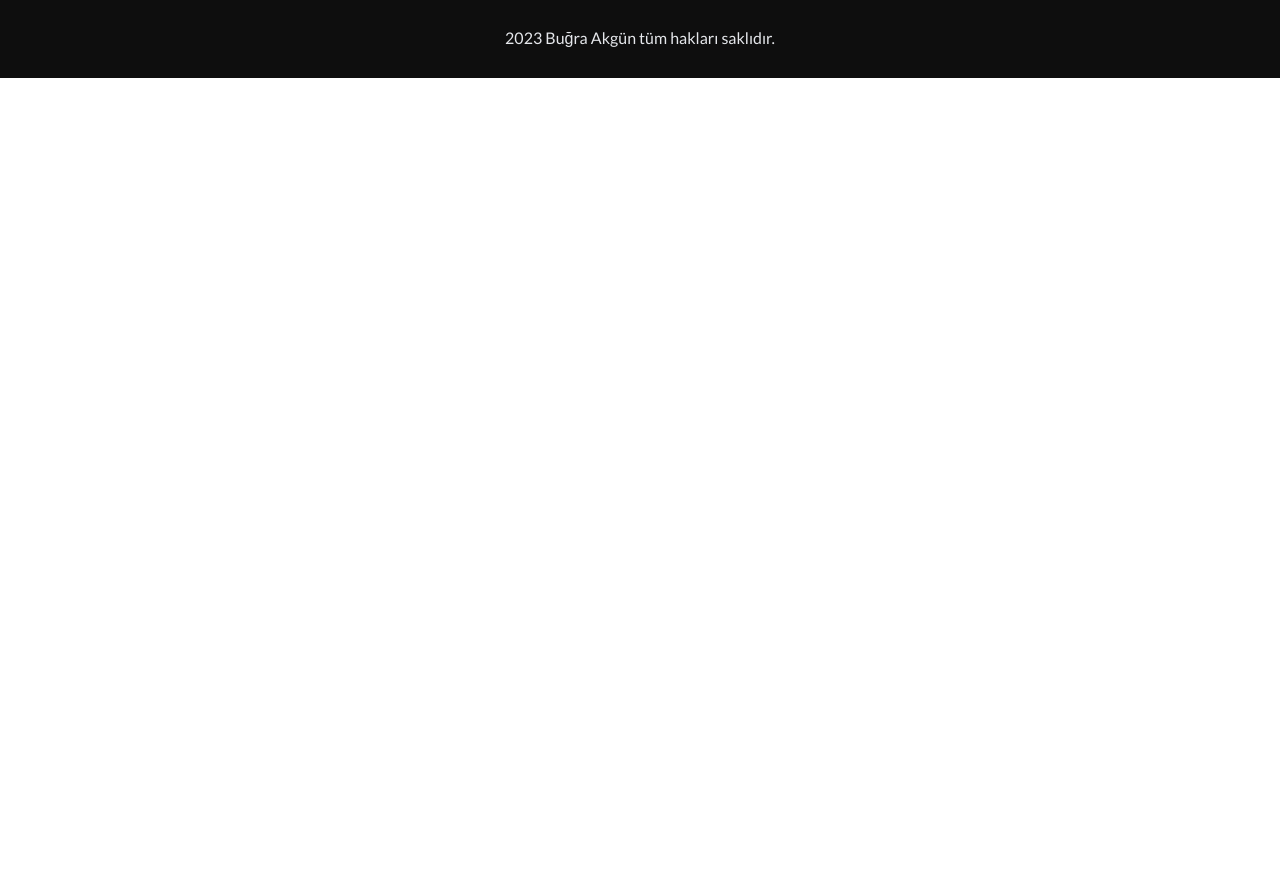
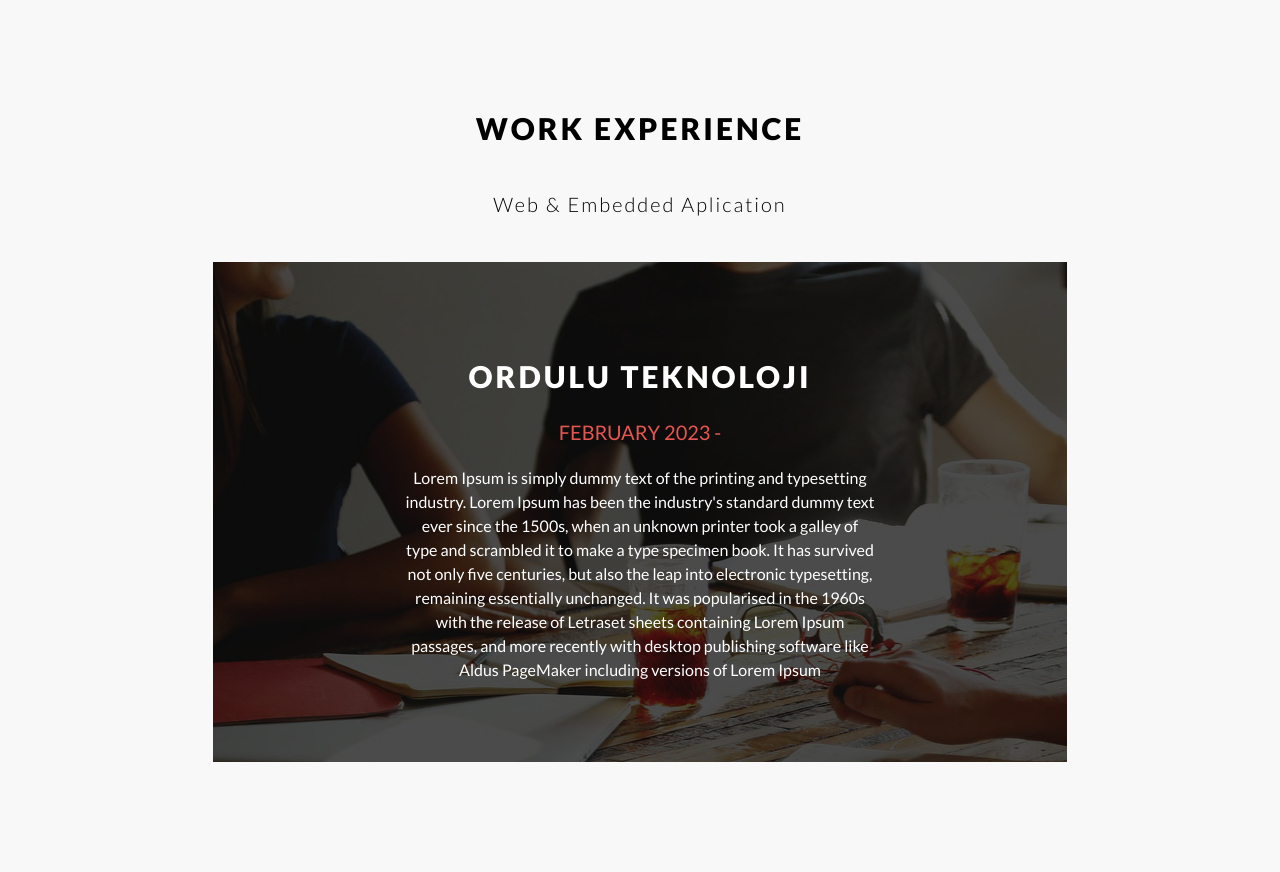
Before and after one commit to bugraakgun/personal-resume-web-template-react-tailwind, a React (Create React App) app: page /profile in a window 1280 px wide. Shown: the part 1922-2794 px from the top of the page. Before the commit the page ends 2000 px from the top, so only its background shows below. Built offline with nearby package versions, Linux system fonts and the light colour scheme.

Commit message:
Work experience section added

```diff
--- a/src/components/Profile.js
+++ b/src/components/Profile.js
@@ -21,23 +21,23 @@ function Profile() {
               Junior Front End Developer
             </span>
             <div className='mt-12'>
-              <a href="#" className='text-3xl bg-white inline-block rounded-full p-3 hover:opacity-80 transition-all hover:text-blue-600'>
+              <a href="#" className='text-3xl bg-main_white inline-block rounded-full p-3 hover:opacity-80 transition-all hover:text-blue-600'>
                 <BsMailbox />
               </a>
-              <a href="#" className='text-3xl bg-white inline-block rounded-full p-3 ml-4 hover:opacity-80 transition-all hover:text-blue-600'>
+              <a href="#" className='text-3xl bg-main_white inline-block rounded-full p-3 ml-4 hover:opacity-80 transition-all hover:text-blue-600'>
                 <BsLinkedin />
               </a>
-              <a href="#" className='text-3xl bg-white inline-block rounded-full p-3 ml-4 hover:opacity-80 transition-all hover:text-blue-600'>
+              <a href="#" className='text-3xl bg-main_white inline-block rounded-full p-3 ml-4 hover:opacity-80 transition-all hover:text-blue-600'>
                 <BsGithub />
               </a>
-              <a href="#" className='text-3xl bg-white inline-block rounded-full p-3 ml-4 hover:opacity-80 transition-all hover:text-blue-600'>
+              <a href="#" className='text-3xl bg-main_white inline-block rounded-full p-3 ml-4 hover:opacity-80 transition-all hover:text-blue-600'>
                 <BsTwitter />
               </a>
             </div>
           </div>
         </div>
       </div>
-      <div className='h-[36rem] bg-white flex flex-col justify-center items-center px-96'>
+      <div className='h-[36rem] bg-main_white flex flex-col justify-center items-center px-96'>
         <h1 className='text-4xl font-black tracking-widest'>ABOUT ME</h1>
         <h2 className='text-xl font-medium tracking-wider mt-9'>Junior Front End Developer</h2>
         <p className='text-lg font-light tracking-wider mt-9'>
@@ -59,31 +59,75 @@ function Profile() {
           <span className='text-white text-4xl font-black tracking-widest'>MY SKILLS</span>
           <span className='text-white text-2xl font-light tracking-widest mt-10'>Web Developer</span>
           <div className='flex flex-row text-center mt-12 gap-10'>
-              <div className='h-60 w-60 rounded-full border-4 border-theme_red bg-white flex justify-center items-center flex-col gap-y-3 hover:border-8 transition-all'>
+              <div className='h-60 w-60 rounded-full border-4 border-theme_red bg-main_white flex justify-center items-center flex-col gap-y-3 hover:border-8 transition-all'>
                 <span href="#" className='text-4xl bg-theme_red inline-block rounded-full p-3 hover:opacity-80 transition-all hover:text-blue-600'>
                   <DiJavascript1 className='text-white'/>
                 </span>
                 <h3 className='text-black font-black text-2xl -tracking-wide'>JavaScript</h3>
               </div>
-              <div className='h-60 w-60 rounded-full border-4 border-theme_red bg-white flex justify-center items-center flex-col gap-y-3 hover:border-8 transition-all'>
+              <div className='h-60 w-60 rounded-full border-4 border-theme_red bg-main_white flex justify-center items-center flex-col gap-y-3 hover:border-8 transition-all'>
               <span href="#" className='text-4xl bg-theme_red inline-block rounded-full p-3 hover:opacity-80 transition-all hover:text-blue-600'>
                   <DiReact className='text-white'/>
                 </span>
                 <h3 className='text-black font-black text-2xl -tracking-wide'>ReactJS</h3>
               </div>
-              <div className='h-60 w-60 rounded-full border-4 border-theme_red bg-white flex justify-center items-center flex-col gap-y-3 hover:border-8 transition-all'>
+              <div className='h-60 w-60 rounded-full border-4 border-theme_red bg-main_white flex justify-center items-center flex-col gap-y-3 hover:border-8 transition-all'>
               <span href="#" className='text-4xl bg-theme_red inline-block rounded-full p-3 hover:opacity-80 transition-all hover:text-blue-600'>
                   <DiHtml5 className='text-white'/>
                 </span>
                 <h3 className='text-black font-black text-2xl -tracking-wide'>HTML5</h3>
               </div>
-              <div className='h-60 w-60 rounded-full border-4 border-theme_red bg-white flex justify-center items-center flex-col gap-y-3 hover:border-8 transition-all'>
+              <div className='h-60 w-60 rounded-full border-4 border-theme_red bg-main_white flex justify-center items-center flex-col gap-y-3 hover:border-8 transition-all'>
               <span href="#" className='text-4xl bg-theme_red inline-block rounded-full p-3 hover:opacity-80 transition-all hover:text-blue-600'>
                   <DiCss3 className='text-white'/>
                 </span>
                 <h3 className='text-black font-black text-2xl -tracking-wide'>CSS3</h3>
               </div>
           </div>
+      </div>
+      <div className='flex flex-col justify-center items-center bg-main_white'>
+        <div className='mt-28 text-center'>
+            <h2 className='text-black font-black text-3xl tracking-widest'>
+              WORK EXPERIENCE
+            </h2>
+            <span className=' font-light text-xl tracking-widest my-11 inline-block'>
+              Web & Embedded Aplication
+            </span>
+        </div>
+        <div className='w-2/3 text-center grid gap-y-28'>
+          <div className='bg-experience_1 bg-dark_effect bg-blend-darken'>
+            <h3 className='text-white text-3xl tracking-widest font-black pt-24'>
+              ORDULU TEKNOLOJI
+            </h3>
+            <span className='text-theme_red text-xl pt-6 inline-block  font-normal'>
+              FEBRUARY 2023 -
+            </span>
+            <p className='px-48 text-white pt-5 pb-20'>
+            Lorem Ipsum is simply dummy text of the printing and typesetting industry. Lorem Ipsum has been the
+            industry's standard dummy text ever since the 1500s, when an unknown printer took a galley of type
+            and scrambled it to make a type specimen book. It has survived not only five centuries, but also the
+            leap into electronic typesetting, remaining essentially unchanged. It was popularised in the 1960s
+            with the release of Letraset sheets containing Lorem Ipsum passages, and more recently with
+            desktop publishing software like Aldus PageMaker including versions of Lorem Ipsum
+            </p>
+          </div>
+          <div className='bg-experience_1 bg-dark_effect bg-blend-darken'>
+            <h3 className='text-white text-3xl tracking-widest font-black pt-24'>
+              ENETKI SAVUNMA
+            </h3>
+            <span className='text-theme_red text-xl pt-6 inline-block  font-normal'>
+              JANUARY 2022 - FEBRUARY 2023
+            </span>
+            <p className='px-48 text-white pt-5 pb-20'>
+            Lorem Ipsum is simply dummy text of the printing and typesetting industry. Lorem Ipsum has been the
+            industry's standard dummy text ever since the 1500s, when an unknown printer took a galley of type
+            and scrambled it to make a type specimen book. It has survived not only five centuries, but also the
+            leap into electronic typesetting, remaining essentially unchanged. It was popularised in the 1960s
+            with the release of Letraset sheets containing Lorem Ipsum passages, and more recently with
+            desktop publishing software like Aldus PageMaker including versions of Lorem Ipsum
+            </p>
+          </div>
+        </div>
       </div>
       <Footer />
 
--- a/tailwind.config.js
+++ b/tailwind.config.js
@@ -11,6 +11,7 @@ module.exports = {
       colors:{
         footer:'#0e0e0e',
         main_icons:'#e65550',
+        main_white:'#f8f8f8',
         theme_red:'#e65550',
         dark_effect:'#000000b3',
       },
@@ -21,6 +22,7 @@ module.exports = {
         'contact':"url('img/contact.jpg')",
         'about-section':"url('img/about-section.jpg')",
         'table':"url('img/table.jpg')",
+        'experience_1':"url('img/experience.jpg')"
       },
       boxShadow:{
         'main':'0 0 70px 2px rgba(0,0,0,0.91) inset',
```
Also changed, not shown: public/logo512.png (deleted), public/manifest.json (deleted), src/img/experience.jpg (added).
